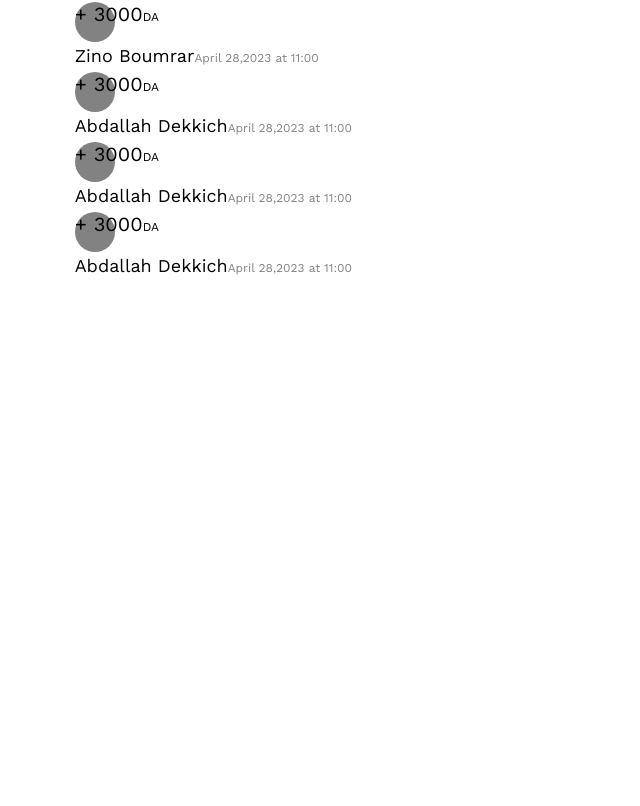
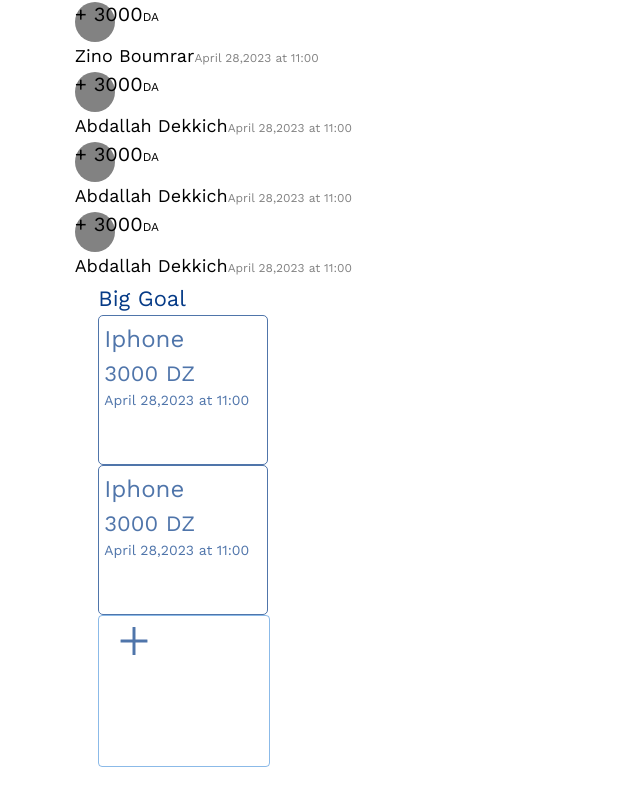
Before and after one commit to ZYNOCODES/CoinCountDZ, a React (Vite) app in the folder WebApp/frontend/: page /Wallet in a window 1280 px wide. Shown: the part 1863-2669 px from the top of the page, without its empty margins (0-640 px from the left). Before the commit the page ends 2510 px from the top, so only its background shows below. Built offline with nearby package versions, Linux system fonts and the light colour scheme; no server answers; a web font is replaced by a local one.

Commit message:
Big goal

```diff
--- a/WebApp/frontend/package.json
+++ b/WebApp/frontend/package.json
@@ -10,6 +10,10 @@
     "preview": "vite preview"
   },
   "dependencies": {
+    "@emotion/react": "^11.11.1",
+    "@emotion/styled": "^11.11.0",
+    "@mui/material": "^5.14.12",
+    "@mui/styled-engine-sc": "^5.14.12",
     "chart.js": "^4.4.0",
     "dayjs": "^1.11.7",
     "moment": "^2.29.4",
@@ -20,6 +24,7 @@
     "react-router": "^6.16.0",
     "react-router-dom": "^6.16.0",
     "react-toastify": "^9.1.3",
+    "styled-components": "^5.3.11",
     "swiper": "^10.3.1"
   },
   "devDependencies": {
--- a/WebApp/frontend/src/App.css
+++ b/WebApp/frontend/src/App.css
@@ -628,8 +628,6 @@
   font-size: 15px;
 }
 
-
-
 .btn-solid {
   width: 392px;
   border-radius: 20px;
@@ -1080,7 +1078,7 @@
   left: -6px;
 }
 
-.Home .CardSwiper{
+.Home .CardSwiper {
   width: fit-content;
 }
 
@@ -1113,7 +1111,6 @@
 .rapport .CardAccount h3 {
   color: var(--ThirdColor);
 }
-
 
 .rapport-item {
   width: fit-content;
@@ -1167,7 +1164,7 @@
   margin-top: 65px;
 }
 
-.check-it{
+.check-it {
   width: 100%;
 }
 
@@ -1177,7 +1174,7 @@
   background-color: var(--WhiteColor);
 }
 
-.WalletAdvice{
+.WalletAdvice {
   width: 100%;
   background-color: var(--WhiteColor);
   border-radius: 20px;
@@ -1185,22 +1182,22 @@
   padding: 2%;
 }
 
-.Wallet-Advice-title span{
+.Wallet-Advice-title span {
   color: var(--PrimaryColor);
   font-size: 22px;
 }
 
-.WalletAdvice p{
+.WalletAdvice p {
   margin-top: 10px;
   margin-left: 55px;
   line-height: 30px;
 }
 
-.Advice-buttons{
+.Advice-buttons {
   width: 100%;
 }
 
-.Advice-buttons input{
+.Advice-buttons input {
   width: fit-content;
   cursor: pointer;
   padding: 0 10px;
@@ -1210,7 +1207,7 @@
   background-color: var(--PrimaryColor);
 }
 
-.Advice-buttons .icon{
+.Advice-buttons .icon {
   font-size: 30px;
   cursor: pointer;
   color: var(--PrimaryColor);
@@ -1295,15 +1292,15 @@
 }
 
 .CardBank-item span,
-.CardBank-item p{
+.CardBank-item p {
   color: var(--PrimaryColor);
 }
 
-.CardBank-item span{
+.CardBank-item span {
   font-size: 14px;
 }
 
-.CardBank-item p{
+.CardBank-item p {
   font-size: 13px;
 }
 
@@ -1311,11 +1308,70 @@
   width: 100%;
 }
 
-.Transaction-Goal{
+.Transaction-Goal {
   width: 100%;
   height: 100%;
 }
 
-.Transaction-Goal .left-class{
+.Transaction-Goal .left-class {
   width: 45%;
 }
+
+.Transaction-Goal .right-class {
+  width: 55%;
+  height: 100%;
+  padding-left: 4%;
+}
+
+.add-goal-btn {
+  width: 140px;
+  height: 140px;
+  border-radius: 10px;
+  /* border: 1px solid var(--PrimaryColor); */
+  opacity: 0.7;
+  cursor: pointer;
+}
+
+.add-goal-btn:hover {
+  opacity: 1;
+  transition: 1s all ease;
+}
+
+.add-goal-btn .icon {
+  font-size: 40px;
+  color: var(--PrimaryColor);
+}
+
+.goal-items{
+  overflow-x: hidden;
+}
+
+.goal-item {
+  width: 170px;
+  height: 150px;
+  border-radius: 5px;
+  border: 1px solid var(--PrimaryColor);
+  opacity: 0.7;
+  cursor: pointer;
+  padding: 5px;
+}
+
+.goal-item h3{
+  font-size: 24px;
+  color: var(--PrimaryColor);
+  text-transform: capitalize;
+}
+
+.goal-item span{
+  font-size: 22px;
+  color: var(--PrimaryColor);
+}
+
+.goal-item p{
+  font-size: 14px;
+  color: var(--PrimaryColor);
+}
+
+.GoalsItems{
+  width: fit-content;
+}
--- /dev/null
+++ b/WebApp/frontend/src/components/AddDialog.jsx
@@ -0,0 +1,67 @@
+import * as React from "react";
+import Button from "@mui/material/Button";
+import TextField from "@mui/material/TextField";
+import Dialog from "@mui/material/Dialog";
+import DialogActions from "@mui/material/DialogActions";
+import DialogContent from "@mui/material/DialogContent";
+import DialogContentText from "@mui/material/DialogContentText";
+import DialogTitle from "@mui/material/DialogTitle";
+import { AiOutlinePlus } from "react-icons/ai";
+
+export default function FormDialog() {
+  const [open, setOpen] = React.useState(false);
+
+  const handleClickOpen = () => {
+    setOpen(true);
+  };
+
+  const handleClose = () => {
+    setOpen(false);
+  };
+
+  return (
+    <div>
+      <Button variant="outlined" onClick={handleClickOpen}>
+        <div className="add-goal-btn flex items-center justify-center">
+          <AiOutlinePlus className="icon" />
+        </div>
+      </Button>
+      <Dialog open={open} onClose={handleClose}>
+        <DialogTitle>Add goal</DialogTitle>
+        <DialogContent>
+          <DialogContentText>
+            To subscribe to this website, please enter your email address here.
+            We will send updates occasionally.
+          </DialogContentText>
+          <TextField
+            autoFocus
+            margin="dense"
+            id="goalname"
+            label="Goal Description"
+            type="text"
+            fullWidth
+          />
+          <TextField
+            autoFocus
+            margin="dense"
+            id="goalamount"
+            label="Goal Amount"
+            type="text"
+            fullWidth
+          />
+          <TextField
+            autoFocus
+            margin="dense"
+            id="deadline"
+            type="date"
+            fullWidth
+          />
+        </DialogContent>
+        <DialogActions>
+          <Button onClick={handleClose}>Cancel</Button>
+          <Button onClick={handleClose}>Subscribe</Button>
+        </DialogActions>
+      </Dialog>
+    </div>
+  );
+}
--- /dev/null
+++ b/WebApp/frontend/src/components/GoalItemOnlyOne.jsx
@@ -0,0 +1,11 @@
+import React from "react";
+
+export default function GoalItemOnlyOne({id, Name, Amount, Date}) {
+  return (
+    <div className="goal-item">
+      <h3>{Name}</h3>
+      <span>{Amount} DZ</span>
+      <p>{Date}</p>
+    </div>
+  );
+}
--- /dev/null
+++ b/WebApp/frontend/src/components/GoalsItems.jsx
@@ -0,0 +1,43 @@
+import React, { useRef, useState } from "react";
+import GoalItemOnlyOne from "./GoalItemOnlyOne";
+
+// Import Swiper React components
+import { Swiper, SwiperSlide } from "swiper/react";
+
+// Import Swiper styles
+import "swiper/css";
+import "swiper/css/pagination";
+
+// import required modules
+import { Pagination } from "swiper/modules";
+
+export default function GoalsItems() {
+  const GoalDB = [
+    {
+      id: 1,
+      Name: "Iphone",
+      Date: "April 28,2023 at 11:00",
+      Amount: "3000",
+    },
+    {
+      id: 1,
+      Name: "Iphone",
+      Date: "April 28,2023 at 11:00",
+      Amount: "3000",
+    },
+  ];
+  return (
+    <div className="GoalsItems flex gap-5">
+      {GoalDB.map((goal) => {
+        return (
+          <GoalItemOnlyOne
+            key={goal.id}
+            Name={goal.Name}
+            Date={goal.Date}
+            Amount={goal.Amount}
+          />
+        );
+      })}
+    </div>
+  );
+}
--- a/WebApp/frontend/src/pages/Wallet.jsx
+++ b/WebApp/frontend/src/pages/Wallet.jsx
@@ -21,6 +21,8 @@
 import CardBancCCP from "../components/CardBankCCP";
 import CardBankCPA from "../components/CardBankCPA";
 import CardBankAGB from "../components/CardBankAGB";
+import FormDialog from "../components/AddDialog";
+import GoalsItems from "../components/GoalsItems";
 
 export default function Wallet() {
   const notify = (message) => toast.error(message);
@@ -124,6 +126,16 @@
               <span>Recent transaction</span>
               <TableTransaction />
             </div>
+
+            <div className="right-class flex flex-col gap-6">
+              <div className="right-class-goal flex flex-col gap-4">
+                <span>Big Goal</span>
+                <div className="goal-items flex gap-5">
+                  <GoalsItems />
+                  <FormDialog />
+                </div>
+              </div>
+            </div>
           </div>
         </div>
       </div>
```
Also changed, not shown: 1 other file (tests, documents, lock files or other folders).
